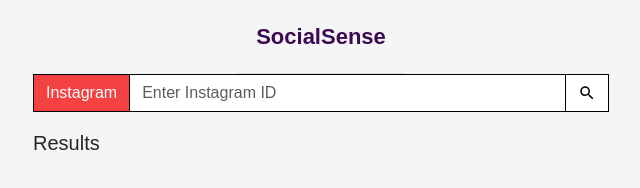
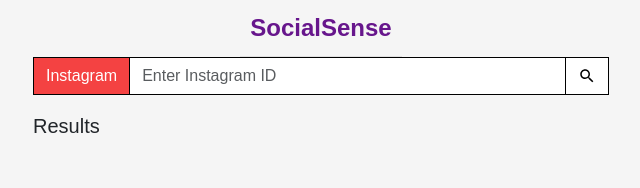
Before and after one commit to jaysonruz/SocialSense, a browser extension: page FrontEnd/chrome_extension/index.html in a window 1280 px wide. Shown: the whole page, without its empty margins (319-959 px from the left). Drawn offline with Linux system fonts and the light colour scheme.

```diff
--- a/FrontEnd/chrome_extension/index.html
+++ b/FrontEnd/chrome_extension/index.html
@@ -152,15 +152,20 @@
       margin: 0;
       padding: 0;
     }
-    #message {
-      font-size: 22px;
-      font-weight: bold;
-      color: #3b0a52;
-      text-align: center;
-      padding: 20px;
-      /* background-color: #ffffff; */
-      border-bottom: 1px solid #e0e0e0;
-    }
+    /* New style for the message text */
+  #message {
+    font-size: 24px;
+    font-weight: bold;
+    color: #67168c;
+    text-align: center;
+    padding: 10px;
+    border-bottom: 1px solid #e0e0e0;
+  }
+
+  /* Add text shadow */
+  #message.shadowed {
+    /* text-shadow: 2px 4px 2px rgba(26, 3, 26, 0.4); */
+  }
 </style>
 </head>
 <body style="width: 600px;margin: 0 auto;">
@@ -169,7 +174,7 @@
     <div class="row">
       <div class="col-12">
         <div class="d-flex justify-content-center">
-          <div id="message">SocialSense</div>
+          <div id="message" class="shadowed" >SocialSense</div>
         </div>
         <div class="d-flex">
 			<label type="text" class="form-control form-border" id="insta" placeholder="Enter Instagram ID">Instagram</label>
```
